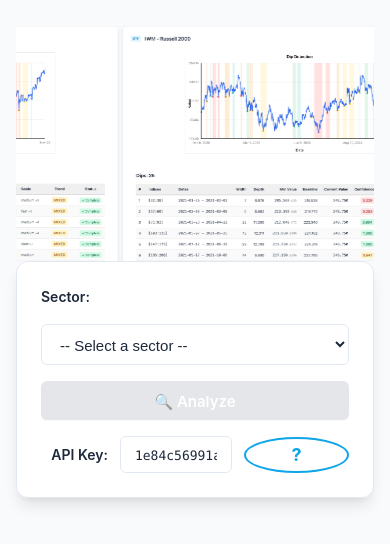
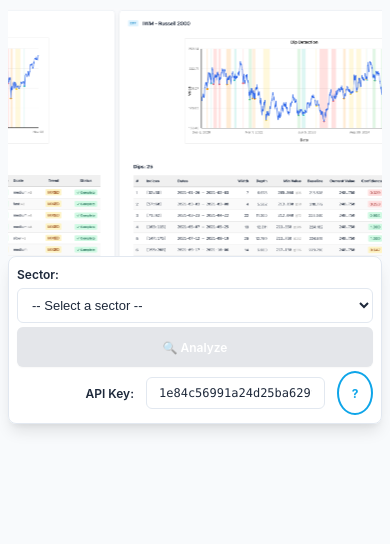
Before and after one commit to mocialov/buy_the_fucking_dip, a React (Vite) app: page / in a window 390 px wide. Shown: the top 544 px of the page. Built offline with nearby package versions, Linux system fonts and the light colour scheme.

Commit message:
completionId: cgen-60c9047acb6b4b6e82a993e78f7c198b
cgen-60c9047acb6b4b6e82a993e78f7c198b

```diff
--- a/src/App.css
+++ b/src/App.css
@@ -480,34 +480,249 @@ body {
   box-shadow: 0 0 0 3px rgba(14, 165, 233, 0.2);
 }
 
-/* Responsive Design */
+/* Mobile-First Responsive Design */
+@media (max-width: 1024px) {
+  .app-container {
+    padding: var(--spacing-md) var(--spacing-sm);
+  }
+
+  .app-content {
+    max-width: 100%;
+  }
+
+  .control-panel.fixed {
+    width: calc(100% - 16px);
+    left: 50%;
+    transform: translateX(-50%);
+  }
+
+  .control-grid {
+    gap: var(--spacing-sm);
+  }
+
+  .chart-container {
+    padding: var(--spacing-md);
+  }
+}
+
 @media (max-width: 768px) {
+  :root {
+    --spacing-lg: 16px;
+    --spacing-xl: 20px;
+  }
+
+  .app-container {
+    padding: var(--spacing-md) var(--spacing-sm);
+  }
+
   .app-title {
-    font-size: 1.875rem;
+    font-size: 1.5rem;
+  }
+
+  .app-subtitle {
+    font-size: 0.9375rem;
+  }
+
+  .control-panel {
+    padding: var(--spacing-md);
+    margin-bottom: var(--spacing-lg);
+    border-radius: var(--radius-md);
+  }
+
+  .control-panel.fixed {
+    bottom: var(--spacing-sm);
+    left: 50%;
+    transform: translateX(-50%);
+    width: calc(100% - 16px);
+    max-width: none;
+    padding: var(--spacing-md);
   }
 
   .control-grid {
     flex-direction: column;
     align-items: stretch;
+    gap: var(--spacing-sm);
   }
 
-  .control-select,
-  .api-key-input {
+  .control-label {
+    font-size: 0.8125rem;
+    margin-left: 0 !important;
+  }
+
+  .control-select {
     width: 100%;
+    min-width: unset;
+    padding: 8px 12px;
+    font-size: 0.875rem;
   }
 
   .btn {
     width: 100%;
+    padding: 10px 12px;
+    font-size: 0.875rem;
+    min-height: 44px;
+  }
+
+  .btn-icon {
+    width: 44px;
+    height: 44px;
+    padding: 0;
+  }
+
+  .api-key-input {
+    width: 100%;
+    padding: 8px 12px;
+    font-size: 0.75rem;
+  }
+
+  .card {
+    padding: var(--spacing-md);
+    margin-bottom: var(--spacing-lg);
+    border-radius: var(--radius-md);
+  }
+
+  .card-header {
+    font-size: 1.25rem;
+    margin-bottom: var(--spacing-md);
+  }
+
+  .card-title {
+    font-size: 1.125rem;
+    margin-bottom: var(--spacing-sm);
+  }
+
+  .chart-container {
+    padding: var(--spacing-sm);
+    margin-bottom: var(--spacing-md);
   }
 
   .modal {
-    max-width: 95%;
-    margin: var(--spacing-md);
+    max-width: 95vw;
+    max-height: 90vh;
+    width: 95%;
+    margin: auto;
+    padding: var(--spacing-lg);
+  }
+
+  .modal-title {
+    font-size: 1.375rem;
+  }
+
+  .modal-content {
+    font-size: 0.875rem;
+  }
+
+  .modal-content h3 {
+    margin-top: var(--spacing-md);
+    margin-bottom: var(--spacing-xs);
+    font-size: 1rem;
+  }
+
+  .custom-ticker-section {
+    margin-bottom: 140px;
+    padding: var(--spacing-md);
+  }
+
+  .custom-ticker-title {
+    font-size: 1.125rem;
+    margin-bottom: var(--spacing-sm);
   }
 
   .custom-ticker-input-group {
     flex-direction: column;
     max-width: 100%;
+    gap: var(--spacing-sm);
+  }
+
+  .custom-ticker-input {
+    padding: 10px 12px;
+    font-size: 0.9375rem;
+  }
+
+  .progress-badge {
+    padding: 4px 8px;
+    font-size: 0.75rem;
+  }
+}
+
+@media (max-width: 480px) {
+  :root {
+    --spacing-lg: 12px;
+    --spacing-xl: 16px;
+    --spacing-md: 12px;
+  }
+
+  .app-container {
+    padding: var(--spacing-sm);
+  }
+
+  .app-title {
+    font-size: 1.25rem;
+  }
+
+  .control-panel {
+    padding: var(--spacing-sm);
+  }
+
+  .control-panel.fixed {
+    bottom: var(--spacing-xs);
+    width: calc(100% - 8px);
+    padding: var(--spacing-sm);
+  }
+
+  .control-grid {
+    gap: var(--spacing-xs);
+  }
+
+  .control-label {
+    font-size: 0.75rem;
+  }
+
+  .control-select {
+    padding: 8px 10px;
+    font-size: 0.8125rem;
+  }
+
+  .btn {
+    padding: 8px 10px;
+    font-size: 0.75rem;
+    min-height: 40px;
+  }
+
+  .card {
+    padding: var(--spacing-sm);
+    margin-bottom: var(--spacing-md);
+  }
+
+  .card-header {
+    font-size: 1.125rem;
+  }
+
+  .card-title {
+    font-size: 1rem;
+    gap: var(--spacing-xs);
+  }
+
+  .chart-container {
+    padding: var(--spacing-xs);
+    margin-bottom: var(--spacing-sm);
+  }
+
+  .modal {
+    padding: var(--spacing-md);
+  }
+
+  .modal-title {
+    font-size: 1.25rem;
+  }
+
+  .custom-ticker-section {
+    padding: var(--spacing-sm);
+    margin-bottom: 100px;
+  }
+
+  .custom-ticker-title {
+    font-size: 1rem;
   }
 }
 
```
